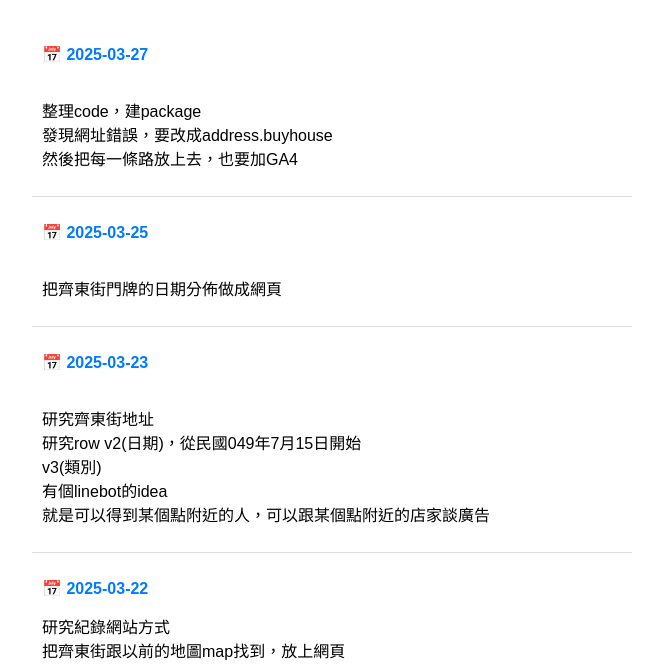
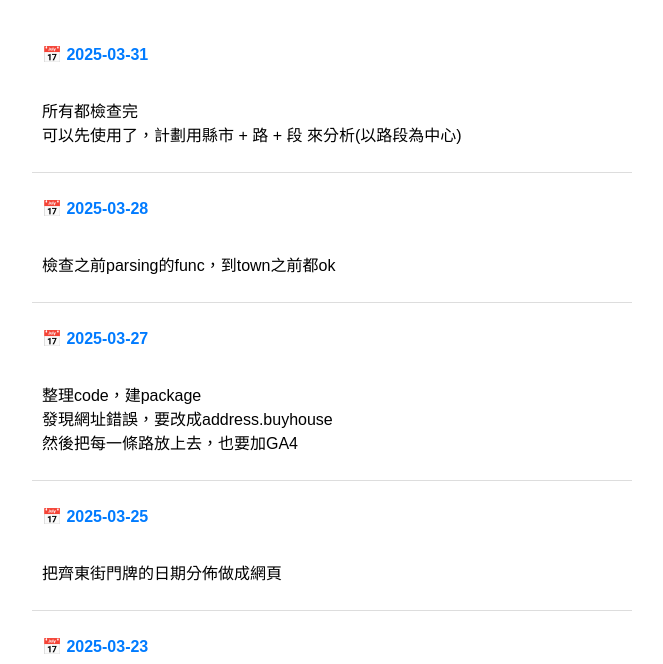
Before and after one commit to lipuyeh/website, a plain HTML site: page note.html in a window 1280 px wide. Shown: the part 70-734 px from the top of the page, without its empty margins (308-971 px from the left). Drawn offline with Linux system fonts and the light colour scheme.

Commit message:
style: 加note

```diff
--- a/note.html
+++ b/note.html
@@ -14,6 +14,22 @@
     <h1>📖 網站紀錄</h1>
 
     <div id="entries">
+	<div class="entry">
+            <p class="date">📅 2025-03-31</p>
+            <p><br>
+		所有都檢查完<br>
+		可以先使用了，計劃用縣市 + 路 + 段 來分析(以路段為中心)<br>
+	    </p>
+        </div>
+
+
+	<div class="entry">
+            <p class="date">📅 2025-03-28</p>
+            <p><br>
+		檢查之前parsing的func，到town之前都ok
+	    </p>
+        </div>
+
 
 	<div class="entry">
             <p class="date">📅 2025-03-27</p>
```
